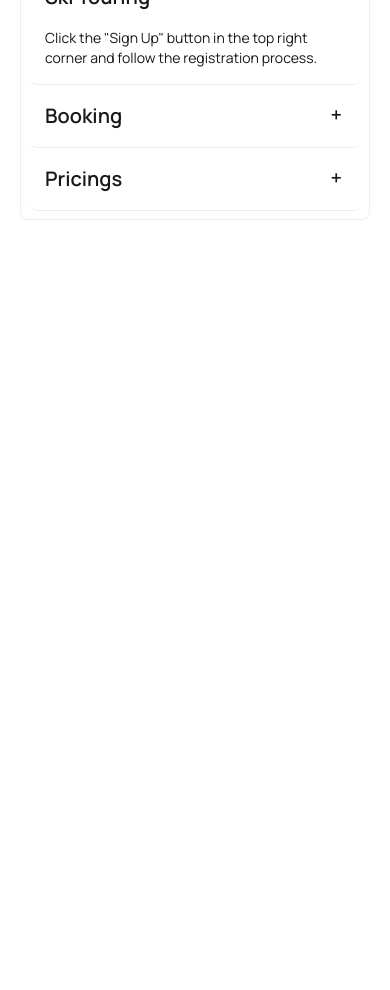
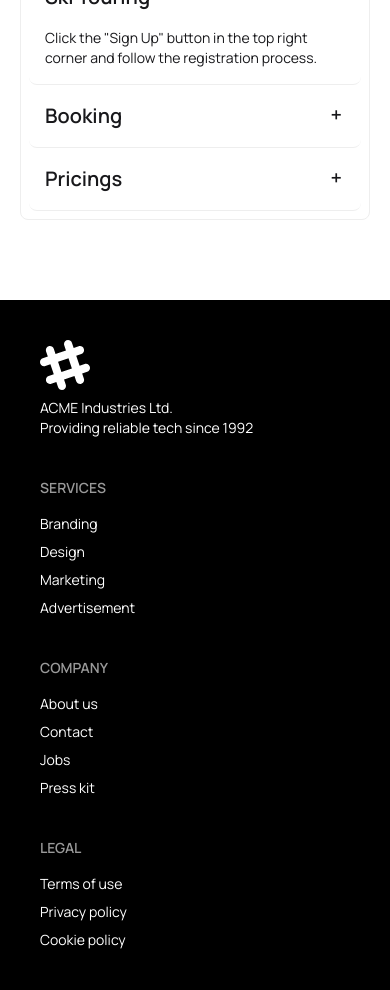
Before and after one commit to MD-Moniruzzaman-Arafat/web-project-5, a plain HTML site: page index.html in a window 390 px wide. Shown: the part 5714-6704 px from the top of the page. Before the commit the page ends 6014 px from the top, so only its background shows below. Drawn offline with nearby package versions, Linux system fonts and the light colour scheme.

Commit message:
footer section design and responsive

```diff
--- a/index.html
+++ b/index.html
@@ -384,6 +384,44 @@
     </main>
 
 
+    <footer class="footer sm:footer-horizontal bg-black text-white p-10">
+        <aside>
+            <svg width="50" height="50" viewBox="0 0 24 24" xmlns="http://www.w3.org/2000/svg" fill-rule="evenodd"
+                clip-rule="evenodd" class="fill-current">
+                <path
+                    d="M22.672 15.226l-2.432.811.841 2.515c.33 1.019-.209 2.127-1.23 2.456-1.15.325-2.148-.321-2.463-1.226l-.84-2.518-5.013 1.677.84 2.517c.391 1.203-.434 2.542-1.831 2.542-.88 0-1.601-.564-1.86-1.314l-.842-2.516-2.431.809c-1.135.328-2.145-.317-2.463-1.229-.329-1.018.211-2.127 1.231-2.456l2.432-.809-1.621-4.823-2.432.808c-1.355.384-2.558-.59-2.558-1.839 0-.817.509-1.582 1.327-1.846l2.433-.809-.842-2.515c-.33-1.02.211-2.129 1.232-2.458 1.02-.329 2.13.209 2.461 1.229l.842 2.515 5.011-1.677-.839-2.517c-.403-1.238.484-2.553 1.843-2.553.819 0 1.585.509 1.85 1.326l.841 2.517 2.431-.81c1.02-.33 2.131.211 2.461 1.229.332 1.018-.21 2.126-1.23 2.456l-2.433.809 1.622 4.823 2.433-.809c1.242-.401 2.557.484 2.557 1.838 0 .819-.51 1.583-1.328 1.847m-8.992-6.428l-5.01 1.675 1.619 4.828 5.011-1.674-1.62-4.829z">
+                </path>
+            </svg>
+            <p>
+                ACME Industries Ltd.
+                <br />
+                Providing reliable tech since 1992
+            </p>
+        </aside>
+        <nav>
+            <h6 class="footer-title">Services</h6>
+            <a class="link link-hover">Branding</a>
+            <a class="link link-hover">Design</a>
+            <a class="link link-hover">Marketing</a>
+            <a class="link link-hover">Advertisement</a>
+        </nav>
+        <nav>
+            <h6 class="footer-title">Company</h6>
+            <a class="link link-hover">About us</a>
+            <a class="link link-hover">Contact</a>
+            <a class="link link-hover">Jobs</a>
+            <a class="link link-hover">Press kit</a>
+        </nav>
+        <nav>
+            <h6 class="footer-title">Legal</h6>
+            <a class="link link-hover">Terms of use</a>
+            <a class="link link-hover">Privacy policy</a>
+            <a class="link link-hover">Cookie policy</a>
+        </nav>
+    </footer>
+
+
+
 </body>
 
 </html>
```
